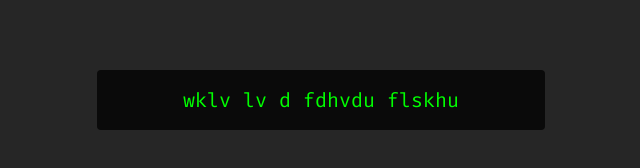
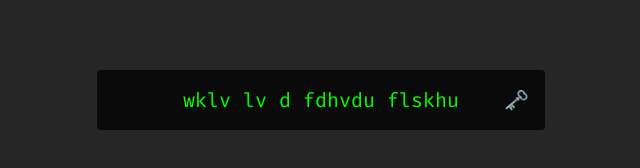
Before and after one commit to mshortcodes/mini-projects, a React (Vite) app: page /cipher-puzzle in a window 1280 px wide. Shown: the part 158-326 px from the top of the page, without its empty margins (319-959 px from the left). Built offline with nearby package versions, Linux system fonts and the light colour scheme; no server answers.

Commit message:
Add clue

```diff
--- a/src/components/CipherPuzzle.jsx
+++ b/src/components/CipherPuzzle.jsx
@@ -4,6 +4,7 @@ import chevronLeft from '../assets/chevronLeft.svg';
 
 function CipherPuzzle() {
 	const message = 'This is a Caesar cipher';
+	const clue = 'a = d';
 
 	function encrypt(message) {
 		const alphabet = 'abcdefghijklmnopqrstuvwxyz';
@@ -35,6 +36,7 @@ function CipherPuzzle() {
 
 	const [solved, setSolved] = useState(false);
 	const [showError, setShowError] = useState(false);
+	const [showClue, setShowClue] = useState(false);
 
 	const navigate = useNavigate();
 
@@ -59,6 +61,10 @@ function CipherPuzzle() {
 		}
 	};
 
+	const handleShowClue = () => {
+		setShowClue(true);
+	};
+
 	return (
 		<div
 			className={`flex h-screen flex-col items-center transition-colors duration-1000 ${solved && 'bg-black'}`}>
@@ -75,10 +81,21 @@ function CipherPuzzle() {
 
 			{!solved && (
 				<div className='flex w-full max-w-xs flex-1 flex-col justify-center pb-40 md:max-w-md'>
-					<div className='rounded bg-neutral-950'>
-						<p className='text-green p-4 text-center text-xl'>
+					<div className='relative flex flex-col items-center space-y-2 rounded bg-neutral-950 p-4'>
+						<p className='text-green justify-center px-4 text-center text-xl md:px-0'>
 							{encrypt(message)}
 						</p>
+						{showClue ? (
+							<p className='justify-center italic text-yellow-400'>
+								{clue}
+							</p>
+						) : (
+							<button
+								onClick={handleShowClue}
+								className='absolute bottom-0 right-0 p-4 text-xl hover:opacity-75'>
+								🗝️
+							</button>
+						)}
 					</div>
 
 					<textarea
@@ -104,7 +121,7 @@ function CipherPuzzle() {
 
 			{solved && (
 				<div className='flex flex-1 items-center pb-40'>
-					<p className='text-2xl text-yellow-400'>
+					<p className='text-xl text-yellow-400 md:text-2xl'>
 						🎉 Correct! Good job! 🎉
 					</p>
 				</div>
```
